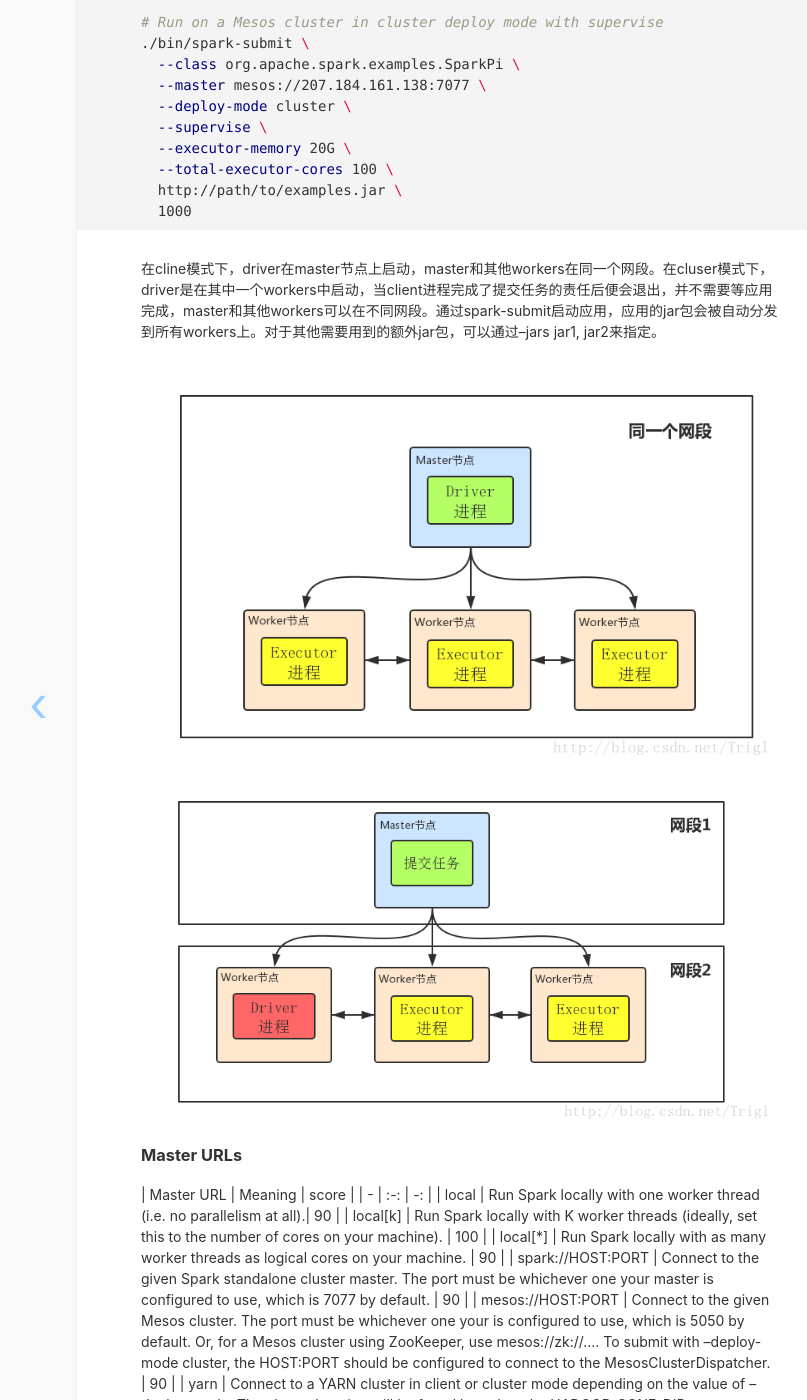
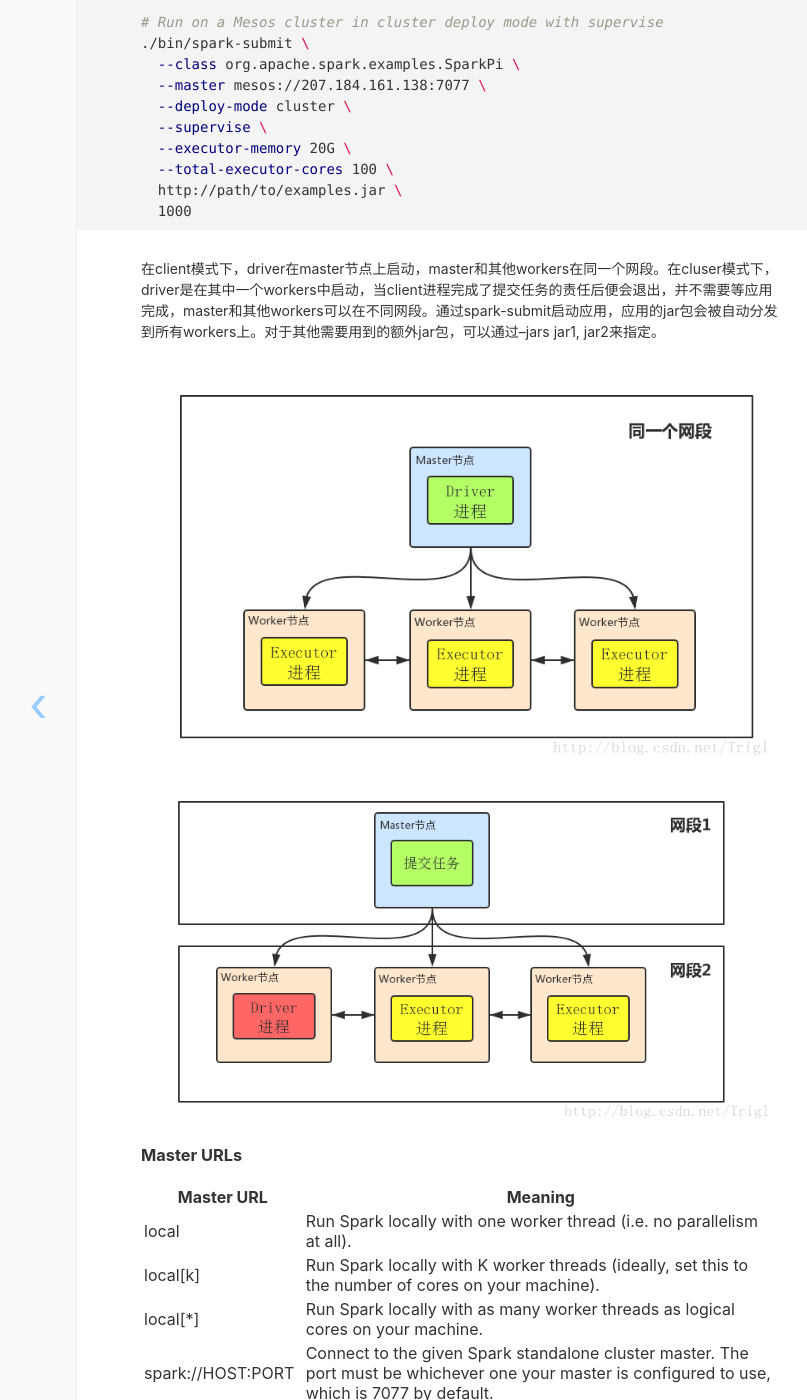
Before and after one commit to jluo80/jluo801.github.io, a Jekyll site: the page built from _posts/2017-10-31-spark-launching.md, in a window 1280 px wide and 1400 px high, scrolled down 2621 px. Shown: the whole window, without its empty margins (180-987 px from the left). Built offline with Jekyll 4.4.1, drawn with Linux system fonts in a browser that asks for light colours; nearby versions of some CDN libraries; some of the changed text lies outside the part shown.

Commit message:
new post: spark launching

````diff
--- a/_posts/2017-10-31-spark-launching.md
+++ b/_posts/2017-10-31-spark-launching.md
@@ -106,21 +106,12 @@
   1000
 ```
 
-在cline模式下，driver在master节点上启动，master和其他workers在同一个网段。在cluser模式下，driver是在其中一个workers中启动，当client进程完成了提交任务的责任后便会退出，并不需要等应用完成，master和其他workers可以在不同网段。通过spark-submit启动应用，应用的jar包会被自动分发到所有workers上。对于其他需要用到的额外jar包，可以通过--jars jar1, jar2来指定。
+在client模式下，driver在master节点上启动，master和其他workers在同一个网段。在cluser模式下，driver是在其中一个workers中启动，当client进程完成了提交任务的责任后便会退出，并不需要等应用完成，master和其他workers可以在不同网段。通过spark-submit启动应用，应用的jar包会被自动分发到所有workers上。对于其他需要用到的额外jar包，可以通过--jars jar1, jar2来指定。
 
 ![](/images/spark_launching/client_mode.png)
 ![](/images/spark_launching/cluster_mode.png)
 
 ### Master URLs
-| Master URL | Meaning | score |
-| - | :-: | -: |
-| local | Run Spark locally with one worker thread (i.e. no parallelism at all).| 90 |
-| local[k] | Run Spark locally with K worker threads (ideally, set this to the number of cores on your machine). | 100 |
-| local[*] | Run Spark locally with as many worker threads as logical cores on your machine. | 90 |
-| spark://HOST:PORT | Connect to the given Spark standalone cluster master. The port must be whichever one your master is configured to use, which is 7077 by default. | 90 |
-| mesos://HOST:PORT | Connect to the given Mesos cluster. The port must be whichever one your is configured to use, which is 5050 by default. Or, for a Mesos cluster using ZooKeeper, use mesos://zk://.... To submit with --deploy-mode cluster, the HOST:PORT should be configured to connect to the MesosClusterDispatcher. | 90 |
-| yarn  | Connect to a YARN cluster in client or cluster mode depending on the value of --deploy-mode. The cluster location will be found based on the HADOOP_CONF_DIR or YARN_CONF_DIR variable. | 90 |
-
 
 | Master URL | Meaning |
 | ------ | ------ |
````
Also changed, not shown: 1 other file.
